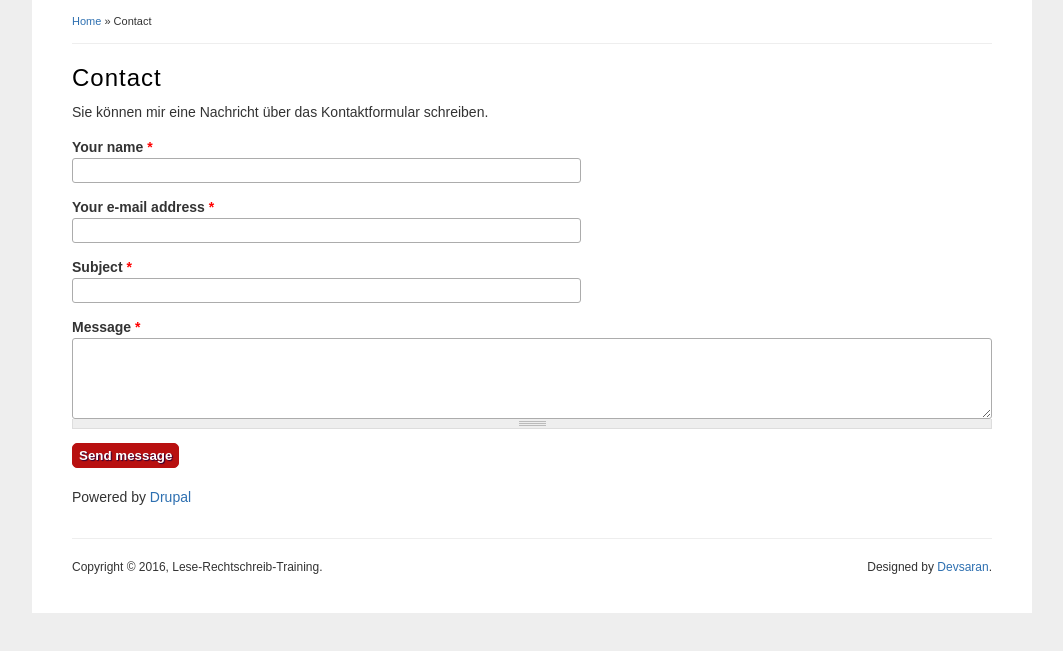
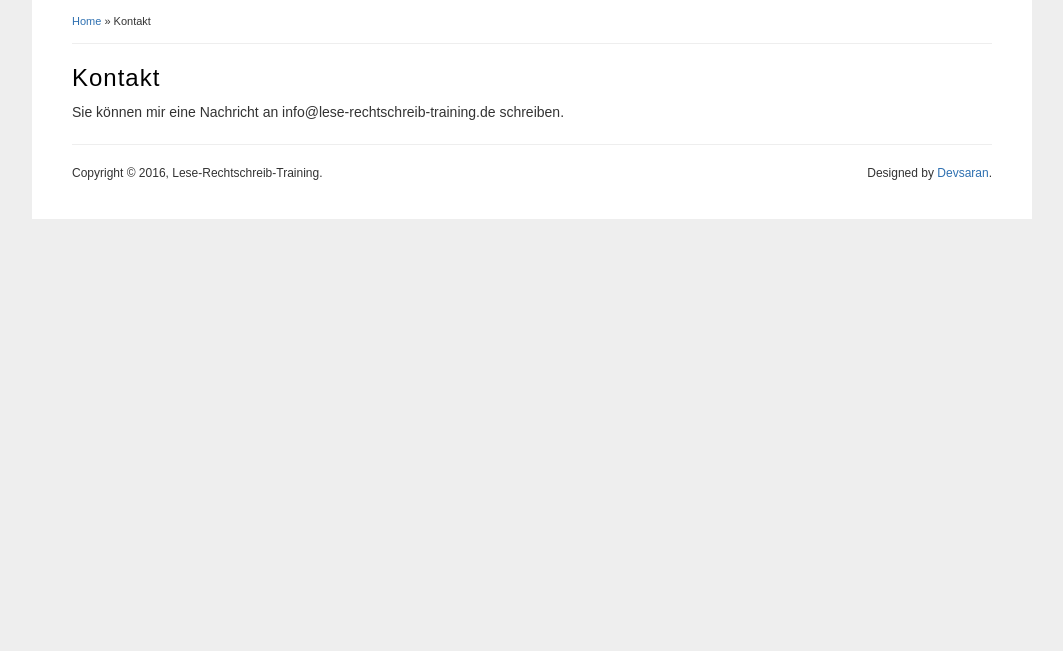
Before and after one commit to physikerwelt/lrs, a plain HTML site: page contact.html in a window 1280 px wide. Shown: the part 133-784 px from the top of the page, without its empty margins (108-1171 px from the left). Drawn offline with Linux system fonts and the light colour scheme; a web font is replaced by a local one.

Commit message:
Remove contact form

```diff
--- a/contact.html
+++ b/contact.html
@@ -57,41 +57,13 @@ jQuery.extend(Drupal.settings, {"basePath":"\/","pathPrefix":"","ajaxPageState":
 
   <div id="main">
     <section id="post-content" role="main">
-    <div id="breadcrumbs"><h2 class="element-invisible">You are here</h2><nav class="breadcrumb"><a href="/">Home</a> » Contact</nav></div>                <h1 class="page-title">Contact</h1>            <div class="region region-help">
+    <div id="breadcrumbs"><h2 class="element-invisible">You are here</h2><nav class="breadcrumb"><a href="/">Home</a> » Kontakt</nav></div>                <h1 class="page-title">Kontakt</h1>            <div class="region region-help">
   <div id="block-block-1" class="block block-block">
 
 
   <div class="content">
-    <p>Sie können mir eine Nachricht über das Kontaktformular schreiben.</p>
+    <p>Sie können mir eine Nachricht an info@lese-rechtschreib-training.de schreiben.</p>
   </div>
-
-</div> <!-- /.block -->
-</div>
- <!-- /.region -->
-        <div class="region region-content">
-  <div id="block-system-main" class="block block-system">
-
-
-  <div class="content">
-    <form class="user-info-from-cookie contact-form" action="/contact" method="post" id="contact-site-form" accept-charset="UTF-8"><div><div class="form-item form-type-textfield form-item-name">
-  <label for="edit-name">Your name <span class="form-required" title="This field is required.">*</span></label>
- <input type="text" id="edit-name" name="name" value="" size="60" maxlength="255" class="form-text required" />
-</div>
-<div class="form-item form-type-textfield form-item-mail">
-  <label for="edit-mail">Your e-mail address <span class="form-required" title="This field is required.">*</span></label>
- <input type="text" id="edit-mail" name="mail" value="" size="60" maxlength="255" class="form-text required" />
-</div>
-<div class="form-item form-type-textfield form-item-subject">
-  <label for="edit-subject">Subject <span class="form-required" title="This field is required.">*</span></label>
- <input type="text" id="edit-subject" name="subject" value="" size="60" maxlength="255" class="form-text required" />
-</div>
-<div class="form-item form-type-textarea form-item-message">
-  <label for="edit-message">Message <span class="form-required" title="This field is required.">*</span></label>
- <div class="form-textarea-wrapper resizable"><textarea id="edit-message" name="message" cols="60" rows="5" class="form-textarea required"></textarea></div>
-</div>
-<input type="hidden" name="form_build_id" value="form-L-JhIM9JwSutumQgtJVGgIyvnbJdfN7EQjrlp75MSZk" />
-<input type="hidden" name="form_id" value="contact_site_form" />
-<div class="form-actions form-wrapper" id="edit-actions"><input type="submit" id="edit-submit" name="op" value="Send message" class="form-submit" /></div></div></form>  </div>
 
 </div> <!-- /.block -->
 </div>
@@ -100,18 +72,6 @@ jQuery.extend(Drupal.settings, {"basePath":"\/","pathPrefix":"","ajaxPageState":
 
     </div>
   <div class="clear"></div>
-
-
-  <!--END footer -->
-  <div class="region region-footer">
-  <div id="block-system-powered-by" class="block block-system">
-
-
-  <div class="content">
-    <span>Powered by <a href="https://www.drupal.org">Drupal</a></span>  </div>
-
-</div> <!-- /.block -->
-</div>
  <!-- /.region -->
 
     <div class="clear"></div>
```
